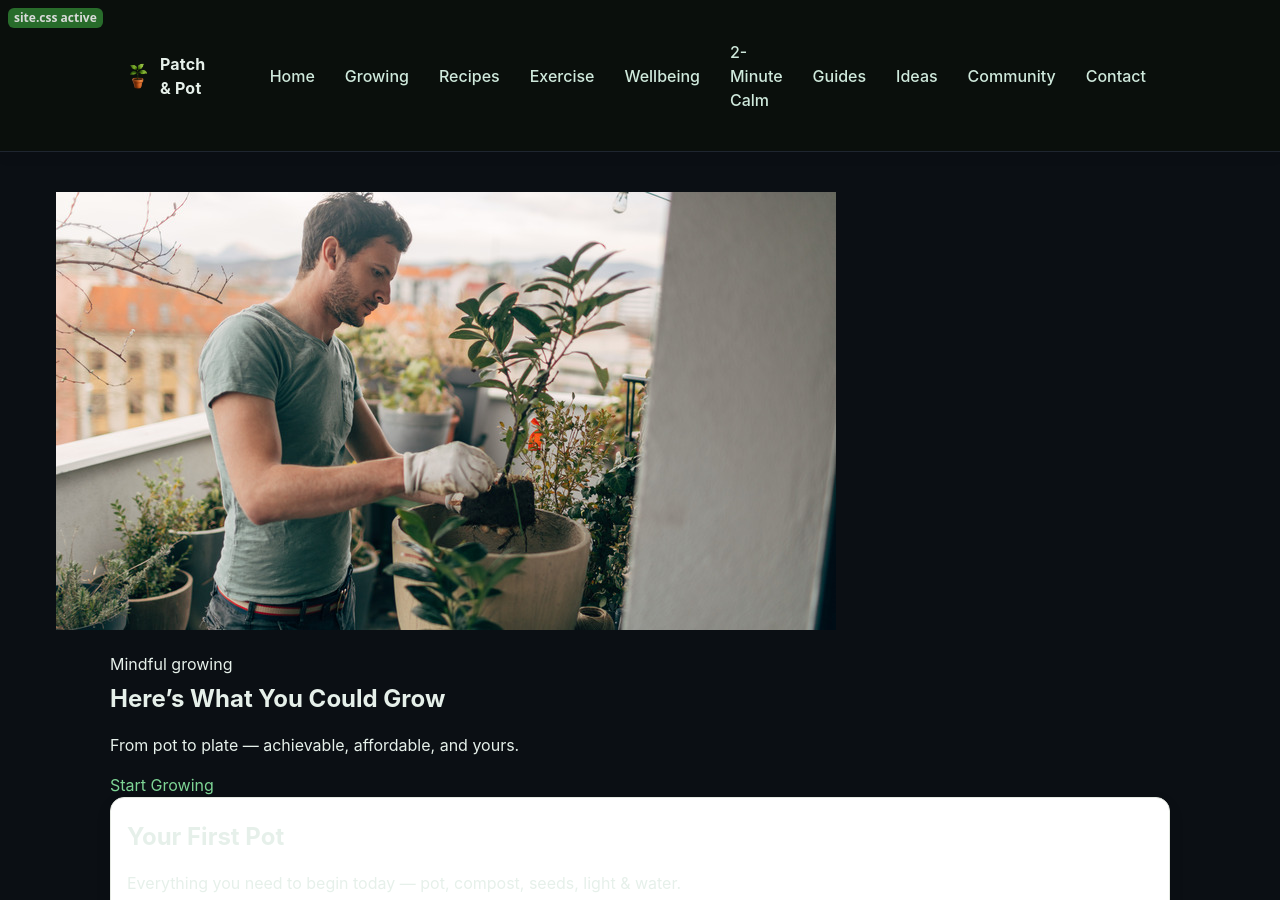
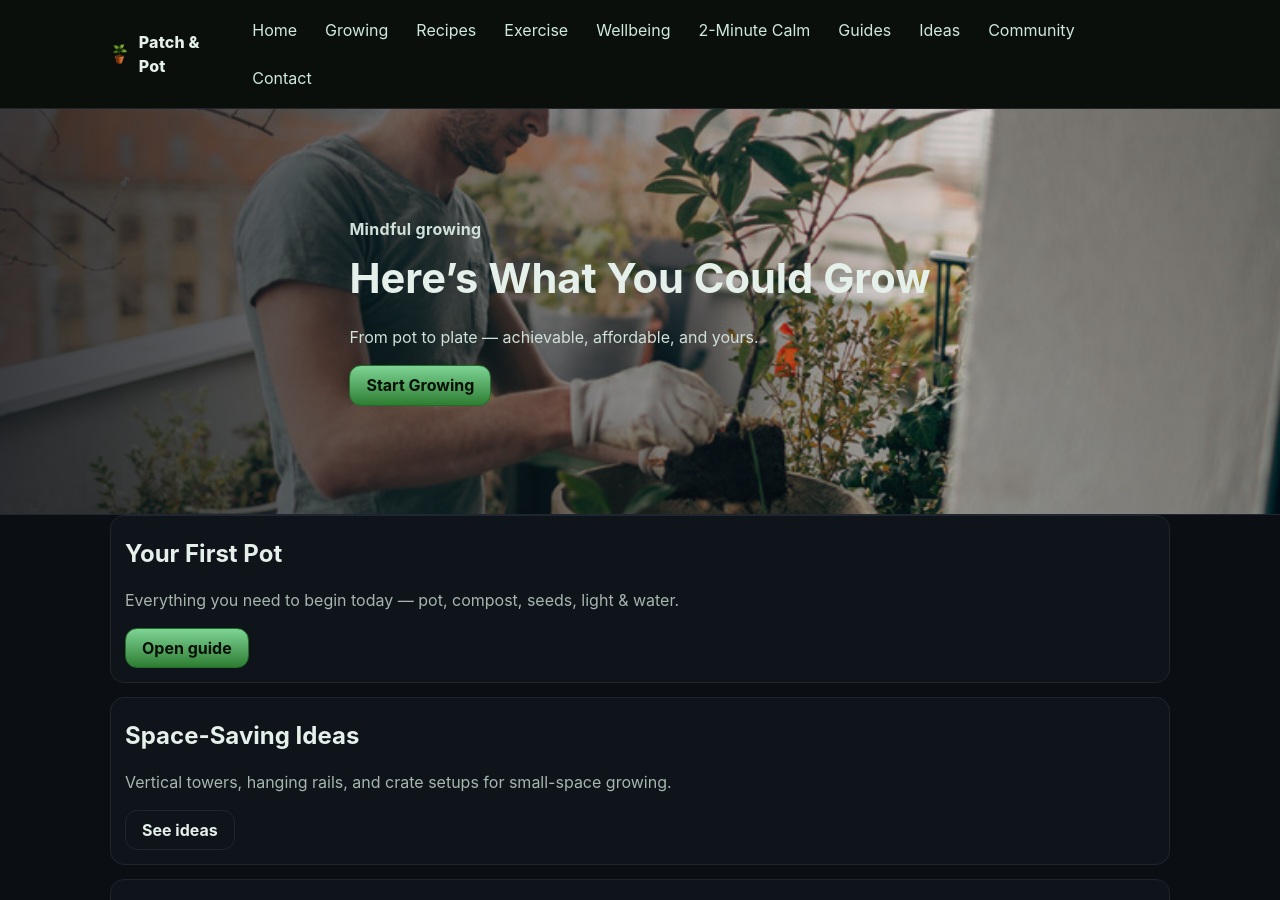
Before and after one commit to grantfitfuel/patchandpot, a Jekyll site: the page built from sites/index.html, in a window 1280 px wide and 900 px high. Built offline with Jekyll 4.4.1, drawn with Linux system fonts in a browser that asks for light colours.

Commit message:
Update site.css

```diff
--- a/sites/assets/css/site.css
+++ b/sites/assets/css/site.css
@@ -1,108 +1,91 @@
-:root{ --ink:#1d2a22; --muted:#516356; --line:#e5e9e2; --bg:#ffffff; --bg-soft:#f7f7f3; --accent:#2c7a4b; --maxw:1100px; }
-*{box-sizing:border-box} html,body{margin:0} body{font-family:Inter,system-ui,Segoe UI,Arial,sans-serif;color:var(--ink);background:var(--bg-soft);line-height:1.5}
-a{color:var(--accent);text-decoration:none} a:hover{text-decoration:underline}
-.container{max-width:var(--maxw);margin:0 auto;padding:16px}
-/* Header */
-.site-header{position:sticky;top:0;z-index:1000;display:flex;align-items:center;gap:16px;padding:12px 16px;background:var(--bg);border-bottom:1px solid var(--line);box-shadow:0 4px 14px rgba(0,0,0,.05)}
-.site-logo{font-weight:700;font-size:1.2rem;color:#fff;text-decoration:none;white-space:nowrap}
-.site-nav{margin-left:auto;display:flex;gap:12px;align-items:center}
-.site-nav a{color:#fff;text-decoration:none;font-weight:500;padding:8px 10px;border:1px solid transparent;border-radius:8px}
-.site-nav a:hover{color:var(--accent);border-color:var(--line)}
-.site-nav a.active{color:var(--accent);border-color:var(--accent);font-weight:600;text-decoration:underline}
-/* Dark header look */
-.site-header{background:#000;color:#fff}
-.menu-toggle{display:none}
-/* Mobile */
-@media (max-width:840px){.menu-toggle{display:inline-flex;margin-left:auto;padding:8px 10px;border:1px solid var(--line);background:#111;color:#fff;border-radius:10px;cursor:pointer}
-.site-nav{display:none;width:100%;flex-direction:column;gap:8px;padding-top:8px}
-.site-nav[aria-expanded="true"]{display:flex}}
-/* Main */
-main{padding:24px 16px}
-.card{background:#fff;border:1px solid var(--line);border-radius:14px;padding:16px;box-shadow:0 6px 18px rgba(0,0,0,.06)}
-h1,h2{margin:.2em 0 .4em} p.muted{color:var(--muted)}
+/* Patch & Pot — Base Theme */
 
-/* DIAG: remove after testing */
-html::before{
-  content:"site.css active";
-  position:fixed; inset:8px auto auto 8px;
-  padding:.25rem .5rem; font:600 12px/1.2 system-ui;
-  background:#2e7d32; color:#fff; border-radius:6px; z-index:99999;
-  opacity:.85;
-}
-:root{ --pp-proof: 1; }
-/* --- Header reset & nav guard --- */
-.site-header { position: sticky; top: 0; z-index: 100; background: #f7faf7; border-bottom: 1px solid #e4efe6; }
-.site-header .brand { display:flex; align-items:center; gap:.5rem; padding:.6rem 1rem; }
-.site-header .brand .logo { width:24px; height:auto; }
-.site-header .nav { display:flex; gap:1.25rem; align-items:center; list-style:none; margin:0; padding:.6rem 1rem; }
-.site-header .nav a { color:#1d2a22; text-decoration:none; font-weight:500; }
-.site-header .nav a:hover { text-decoration:underline; }
-.site-header .menu-toggle { display:none; background:none; border:0; margin-left:auto; padding:.6rem 1rem; }
-
-/* Mobile */
-@media (max-width: 760px){
-  .site-header { padding:.25rem 0; }
-  .site-header .menu-toggle { display:block; }
-  .site-header .nav { display:none; flex-direction:column; align-items:flex-start; padding:.5rem 1rem; }
-  .site-header .nav.is-open { display:flex; }
+:root{
+  --bg:#0b0f14; --ink:#e6f0ea; --ink-d:#cfe1d9; --muted:#a6b6af;
+  --glass:#0f131a; --stroke:#1f2630;
+  --green1:#7ed495; --green2:#2E7D32;
+  --terra:#c46a3b; --terra-d:#9a4e28;
+  --maxw:1100px; --radius:14px; --shadow:0 8px 24px rgba(0,0,0,.2);
 }
 
-/* Footer basics */
-.site-footer { border-top:1px solid #e4efe6; background:#f7faf7; margin-top:2rem; }
-.site-footer .footer-inner { display:flex; gap:1rem; align-items:center; justify-content:space-between; padding:1rem; }
-.site-footer .footer-nav { display:flex; flex-wrap:wrap; gap:.75rem 1rem; }
-.site-footer .footer-nav a { color:#1d2a22; text-decoration:none; }
-.site-footer .footer-nav a:hover{ text-decoration:underline; }
+*{box-sizing:border-box}
+html,body{margin:0;background:var(--bg);color:var(--ink);font:16px/1.5 Inter,system-ui,Segoe UI,Arial,sans-serif}
+img{max-width:100%;height:auto;display:block}
+.wrap{max-width:var(--maxw);margin:0 auto;padding:0 20px}
 
-html, body {
-  background-color: #0b0f14;
-  color: #e6f0ea;
+/* Links & copy */
+a{color:var(--green1);text-decoration:none}
+a:hover{text-decoration:underline}
+h1{font-size:clamp(1.8rem,3.5vw,2.6rem);margin:.35rem 0 .5rem}
+h2{font-size:clamp(1.2rem,2.2vw,1.5rem);margin:.35rem 0 .35rem}
+.lead{color:var(--ink-d)}
+.meta,.note,.muted{color:var(--muted)}
+
+/* Buttons */
+.btn{display:inline-flex;align-items:center;gap:.55rem;padding:.7rem 1rem;border-radius:12px;
+     font-weight:700;border:1px solid transparent;cursor:pointer;line-height:1}
+.btn.primary{background:linear-gradient(180deg,var(--green1),var(--green2));color:#061007;border-color:#226b29}
+.btn.pot{background:linear-gradient(180deg,var(--terra),var(--terra-d));color:#fff;border-color:#8a3e1f}
+.btn.ghost{background:transparent;border-color:var(--stroke);color:var(--ink)}
+.btn:hover{filter:brightness(1.02)}
+
+/* Header */
+.site-header{background:#0a0f0c;border-bottom:1px solid var(--stroke);position:sticky;top:0;z-index:50}
+.site-header .wrap{display:flex;align-items:center;justify-content:space-between;gap:14px;padding:12px 20px}
+.brand{display:flex;align-items:center;gap:10px;color:var(--ink)}
+.brand:hover{text-decoration:none}
+.logo{height:28px;width:auto}
+.site-title{font-weight:800;letter-spacing:.2px}
+.nav{display:flex;gap:12px;flex-wrap:wrap}
+.nav a{color:#cfe9dc;padding:6px 8px;border-radius:8px}
+.nav a:hover{background:#101612;text-decoration:none}
+.menu-toggle{background:transparent;border:0;color:var(--ink);display:none}
+.menu-ico{display:inline-block;width:22px;height:16px}
+.menu-ico span{display:block;height:2px;background:var(--ink);margin:3px 0}
+
+@media (max-width:820px){
+  .menu-toggle{display:inline-block}
+  .nav{display:none;flex-direction:column;background:#0a0f0c;border-top:1px solid var(--stroke);
+       margin:0 20px 12px;padding:8px;border-radius:12px}
+  .nav.open{display:flex}
 }
 
-.site-header {
-  background: #070b0a;
-  border-bottom: 1px solid #1f2a22;
-}
+/* Hero (fixes: cover, left-aligned copy) */
+.hero{position:relative;background:var(--glass);border-bottom:1px solid var(--stroke)}
+.hero figure{position:relative;margin:0;height:clamp(260px,45vh,520px);overflow:hidden}
+.hero figure img{width:100%;height:100%;object-fit:cover}
+.hero figure .overlay{position:absolute;inset:0;
+  background:linear-gradient(90deg,rgba(11,15,20,.8) 0%, rgba(11,15,20,.45) 45%, rgba(11,15,20,.1) 75%)}
+.hero .content{position:absolute;inset:0;display:flex;align-items:center}
+.hero .content .wrap{padding:0 20px;max-width:var(--maxw)}
+.eyebrow{display:inline-block;font-weight:700;letter-spacing:.3px;color:var(--ink-d)}
 
-.site-header .nav a {
-  color: #cfe9dc;
-}
+/* Cards / sections */
+.card{background:var(--glass);border:1px solid var(--stroke);border-radius:var(--radius);padding:14px}
+.grid{display:grid;gap:14px}
+@media(min-width:900px){ .grid.cols2{grid-template-columns:1fr 1fr} }
 
-a {
-  color: #7ed495;
-}
+/* Generic figure container (pages) */
+.figure{background:var(--glass);border:1px solid var(--stroke);border-radius:var(--radius);padding:12px}
+.figure img{border-radius:12px}
 
-/* Hard theme lock (safe to append) */
-html, body { background:#0b0f14; color:#e6f0ea; }
-
-.site-header { background:#0a0f0c; border-bottom:1px solid #1f2630; }
-.site-header .wrap { display:flex; align-items:center; justify-content:space-between; gap:14px; padding:12px 20px; }
-.site-header .brand { display:flex; align-items:center; gap:10px; text-decoration:none; color:#e6f0ea; }
-.site-header .logo { height:28px; width:auto; }
-.site-header .site-title { font-weight:700; letter-spacing:.2px; }
-
-.site-header .menu-toggle { background:transparent; border:0; color:#e6f0ea; display:none; }
-.site-header .menu-ico { display:inline-block; width:22px; height:16px; }
-.site-header .menu-ico span { display:block; height:2px; background:#e6f0ea; margin:3px 0; }
-
-.site-header .nav { display:flex; gap:14px; }
-.site-header .nav a { color:#cfe9dc; text-decoration:none; padding:6px 8px; border-radius:8px; }
-.site-header .nav a:hover { background:#101612; }
-
-@media (max-width:820px){
-  .site-header .menu-toggle { display:inline-block; }
-  .site-header .nav { display:none; flex-direction:column; background:#0a0f0c; border-top:1px solid #1f2630; margin:0 20px 12px; padding:8px; border-radius:12px; }
-  .site-header .nav.open { display:flex; }
-}
+/* Make page images sane by default */
+main img{width:100%;height:auto;border-radius:12px}
+.hero img{border-radius:0}
 
 /* Footer */
-.site-footer { background:#0a0f0c; border-top:1px solid #1f2630; margin-top:24px; }
-.site-footer .wrap { display:flex; flex-wrap:wrap; justify-content:space-between; align-items:center; gap:12px; padding:14px 20px; }
-.site-footer .footer-icon { height:36px; width:auto; opacity:.95; }
-.site-footer .foot-nav { display:flex; flex-wrap:wrap; gap:10px; }
-.site-footer .foot-nav a { color:#cfe9dc; text-decoration:none; padding:4px 8px; border-radius:8px; }
-.site-footer .foot-nav a:hover { background:#101612; }
+.site-footer{background:#0a0f0c;border-top:1px solid var(--stroke);margin-top:24px}
+.site-footer .wrap{display:flex;flex-wrap:wrap;gap:12px;align-items:center;justify-content:space-between;padding:14px 20px}
+.footer-icon{height:36px;width:auto;opacity:.95}
+.foot-nav{display:flex;flex-wrap:wrap;gap:10px}
+.foot-nav a{color:#cfe9dc;padding:4px 8px;border-radius:8px}
+.foot-nav a:hover{background:#101612}
 
-/* General */
-a { color:#7ed495; }
-.wrap { max-width:1100px; margin:0 auto; padding:0 20px; }
+/* Utilities */
+.mini-nav{display:flex;flex-wrap:wrap;gap:.5rem;margin:1rem 0 .75rem}
+.mini-nav a{background:#122017;color:#dff3ea;padding:.45rem .8rem;border-radius:8px;text-decoration:none}
+.mini-nav a:hover{background:#16281c}
+
+/* Accessibility helpers */
+:focus-visible{outline:2px solid #8fd7b0;outline-offset:2px}
+[aria-current="page"]{background:#101612;border-radius:8px}
```
